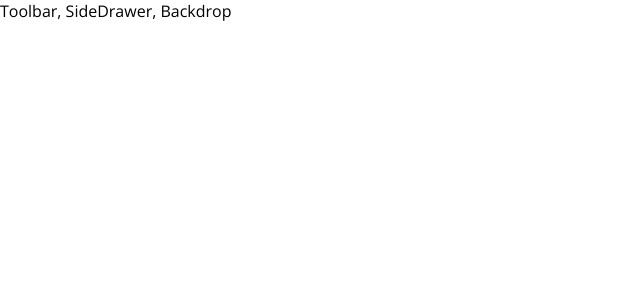
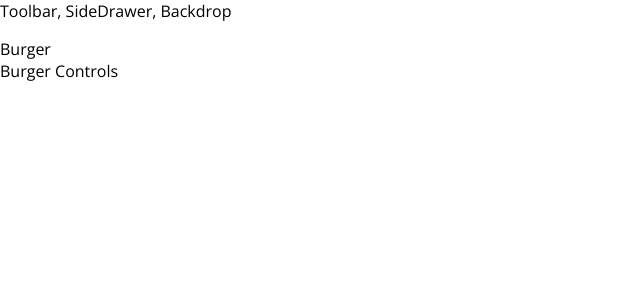
Before and after one commit to emmanuelkamala/my-burger, a React (Create React App) app: page / in a window 1280 px wide. Shown: the top 300 px of the page, without its empty margins (0-640 px from the left). Built offline with nearby package versions, Linux system fonts and the light colour scheme.

Commit message:
Create burger builder container

```diff
--- a/src/App.js
+++ b/src/App.js
@@ -1,10 +1,13 @@
 import React from 'react';
 import Layout from './components/Layouts/Layout';
+import BurgerBuilder from './containers/BurgerBuilder/BurgerBuilder';
 
 function App() {
   return (
     <div>
-     <Layout />
+     <Layout>
+       <BurgerBuilder />
+     </Layout>
     </div>
   );
 }
--- a/src/components/Layouts/Layout.js
+++ b/src/components/Layouts/Layout.js
@@ -1,9 +1,12 @@
 import React from 'react';
+import styles from './Layout.module.css';
 
 const layout = (props) => (
     <React.Fragment>
         <div>Toolbar, SideDrawer, Backdrop</div>
-        <main>{props.children}</main>
+        <main className={styles.content}>
+            {props.children}
+        </main>
     </React.Fragment>
 )
 
--- /dev/null
+++ b/src/components/Layouts/Layout.module.css
@@ -0,0 +1,3 @@
+.content {
+    margin-top: 16px;
+}
--- /dev/null
+++ b/src/containers/BurgerBuilder/BurgerBuilder.js
@@ -0,0 +1,14 @@
+import React, { Component } from 'react';
+
+class BurgerBuilder extends Component {
+    render() {
+        return (
+            <React.Fragment>
+                <div>Burger</div>
+                <div>Burger Controls</div>
+            </React.Fragment>
+        )
+    }
+}
+
+export default BurgerBuilder;
```
